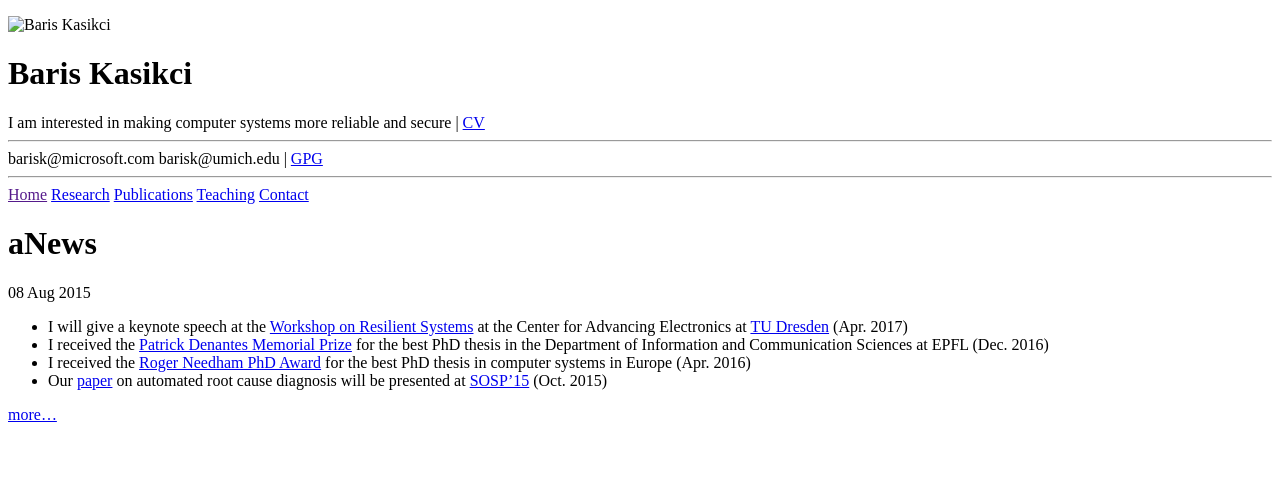
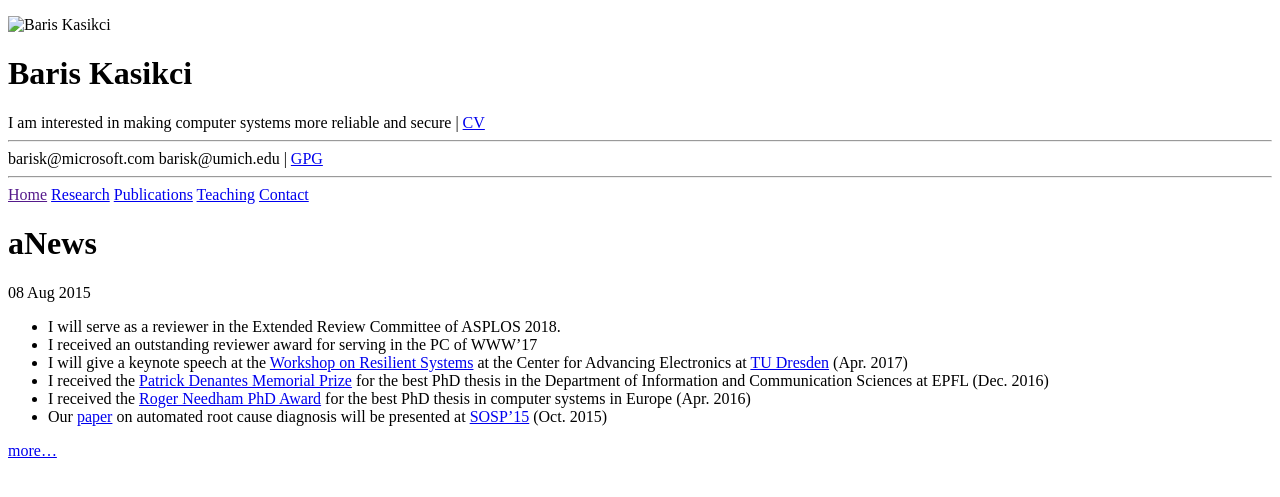
Before and after one commit to kasikci/kasikci.github.io, a Jekyll site: the page built from _posts/2015-08-08-news.md, in a window 1280 px wide. Shown: the top 497 px of the page. Built offline with Jekyll 4.4.1, drawn with Linux system fonts in a browser that asks for light colours.

Commit message:
news updates

```diff
--- a/_posts/2015-08-08-news.md
+++ b/_posts/2015-08-08-news.md
@@ -3,7 +3,9 @@ layout: post
 title: News
 ---
 
-  * I will give a keynote speech at the [Workshop on Resilient Systems](https://cfaed.tu-dresden.de/research-program/resilience/workshop-on-resilient-systems/about) at the Center for Advancing Electronics at [TU Dresden](https://tu-dresden.de/?set_language=en) (Apr. 2017)
+ * I will serve as a reviewer in the Extended Review Committee of ASPLOS 2018.
+ * I received an outstanding reviewer award for serving in the PC of WWW'17
+ * I will give a keynote speech at the [Workshop on Resilient Systems](https://cfaed.tu-dresden.de/research-program/resilience/workshop-on-resilient-systems/about) at the Center for Advancing Electronics at [TU Dresden](https://tu-dresden.de/?set_language=en) (Apr. 2017)
 * I received the [Patrick Denantes Memorial Prize](http://research-office.epfl.ch/financements/internal-non-profit/distinctions/denantes) for the best PhD thesis in the Department of Information and Communication Sciences at EPFL (Dec. 2016)
 * I received the [Roger Needham PhD Award](http://www.eurosys.org/awards/needham-award) for the best PhD thesis in computer systems in Europe (Apr. 2016)
 * Our [paper](http://dslab.epfl.ch/pubs/gist.pdf) on automated root cause diagnosis will be presented at [SOSP'15](http://www.ssrc.ucsc.edu/sosp15/) (Oct. 2015)
```
Also changed, not shown: news.md (+2 -0 lines), 3 other files.
